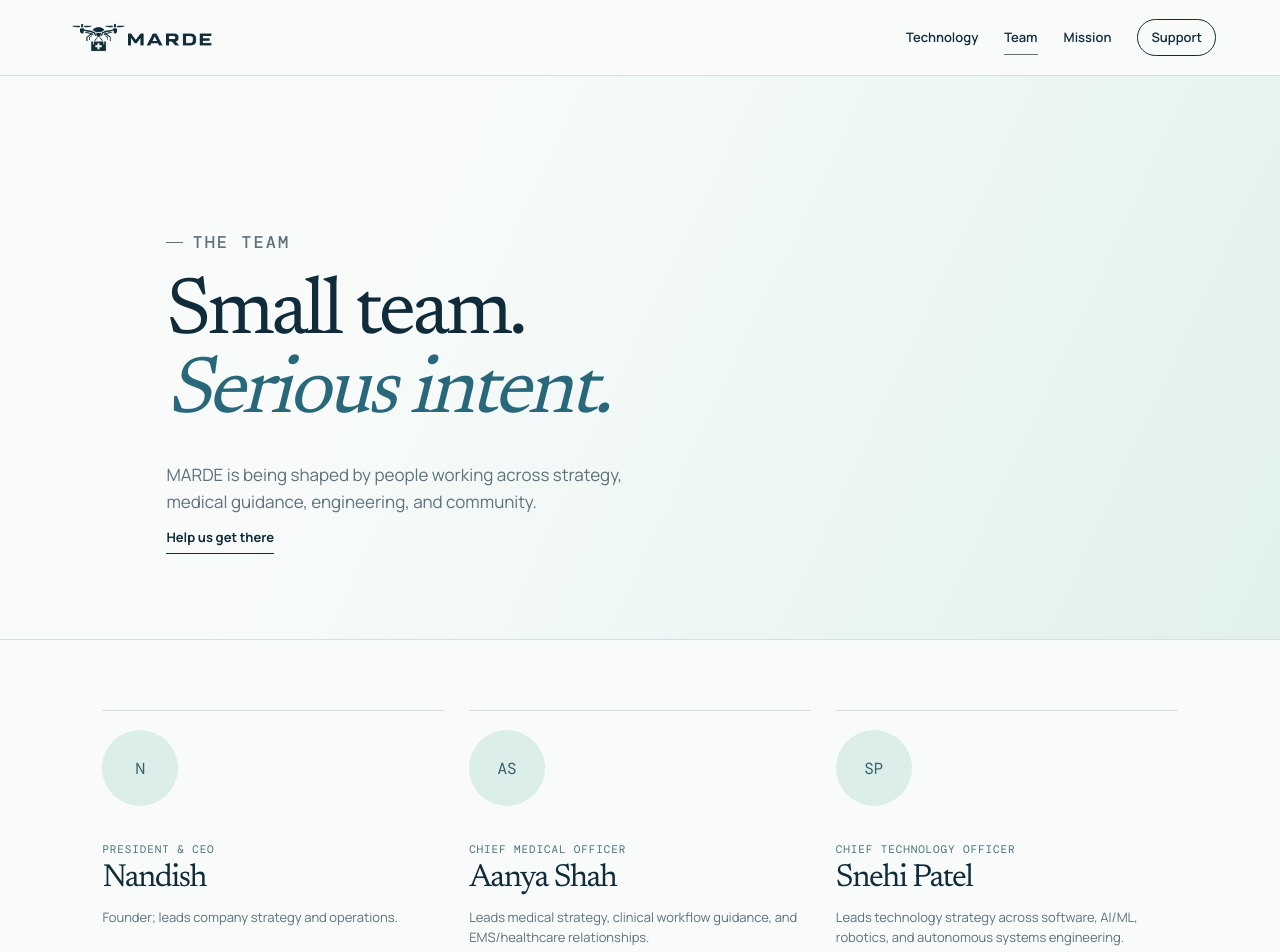
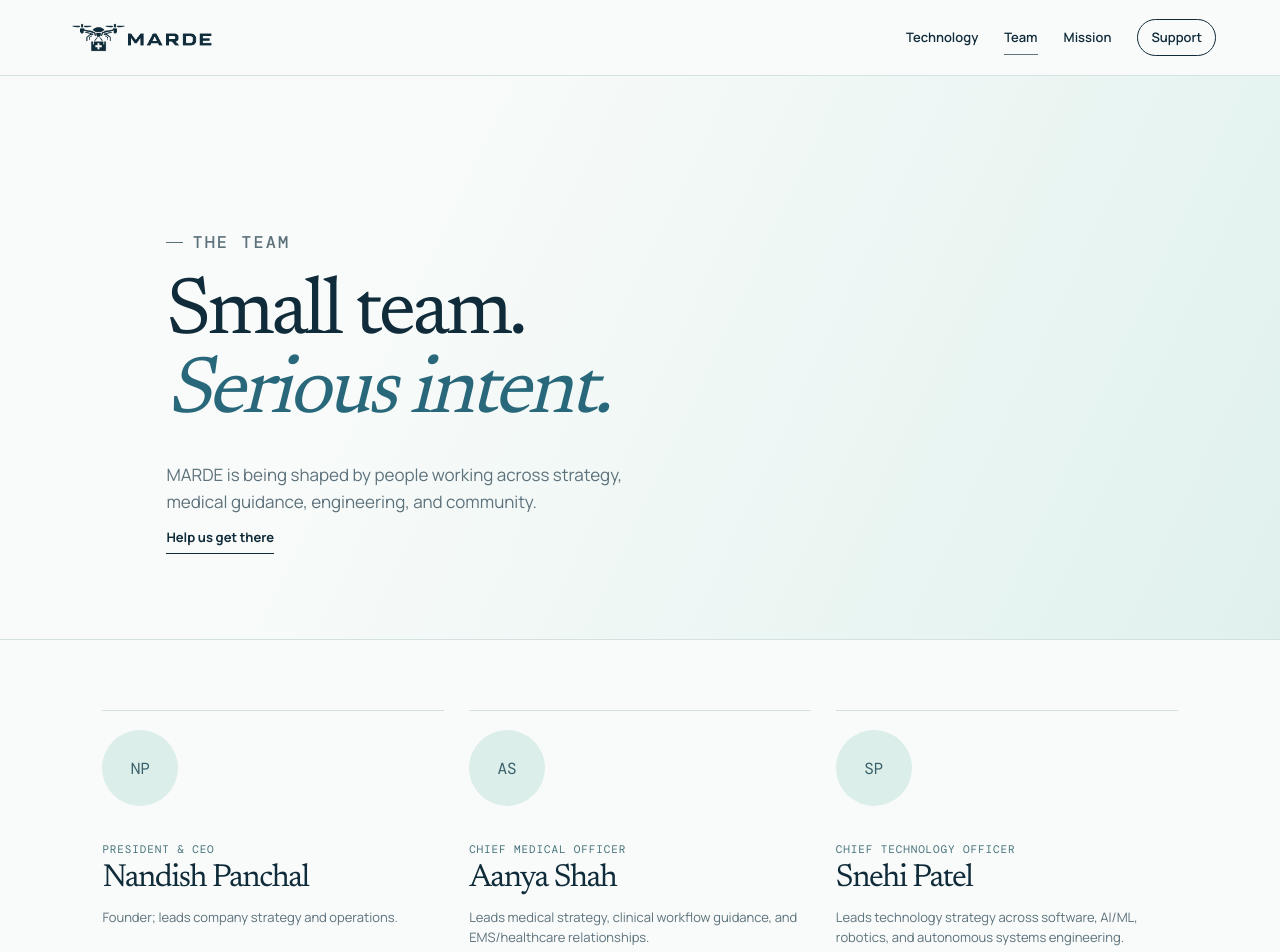
Before and after one commit to Nandish-GH/marde, a Next.js app: page /team in a window 1280 px wide. Shown: the top 952 px of the page. Built offline with nearby package versions, Linux system fonts and the light colour scheme; no server answers.

Commit message:
Update Nandish team name

```diff
--- a/app/content.ts
+++ b/app/content.ts
@@ -21,8 +21,8 @@ export const nav = [
 
 export const team = [
   {
-    initials: "N",
-    name: "Nandish",
+    initials: "NP",
+    name: "Nandish Panchal",
     title: "President & CEO",
     bio: "Founder; leads company strategy and operations.",
   },
```
